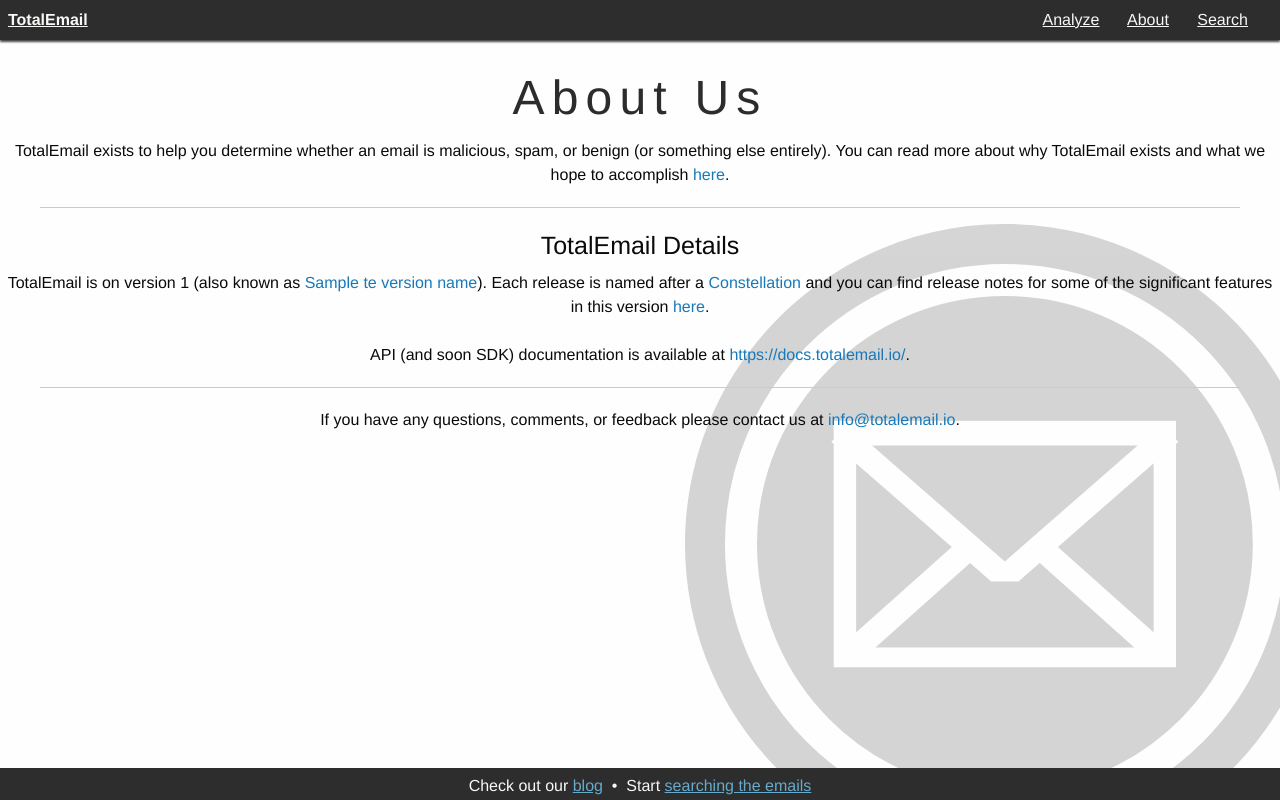
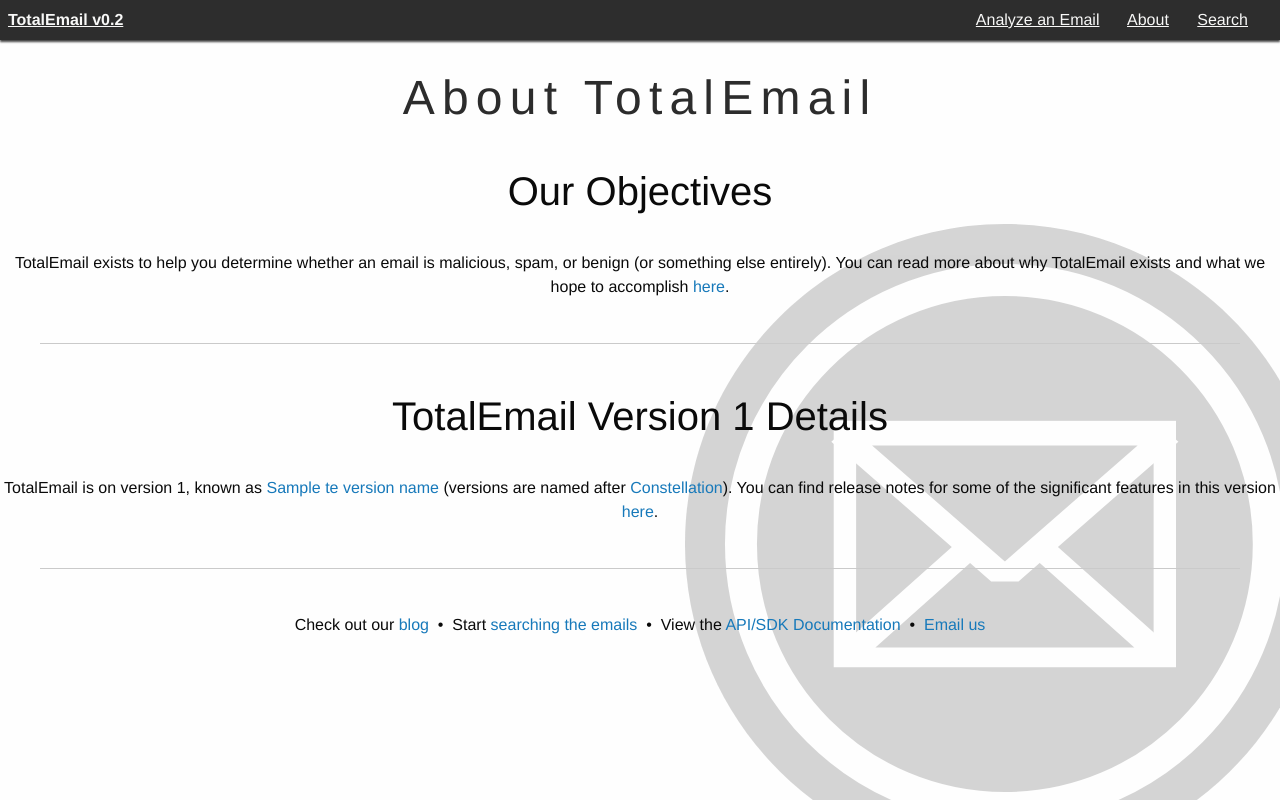
Before and after one commit to wesinator/te-open-core, a Django app: template templates/totalemail/about.html in a window 1280 px wide. Run offline with Django 3.2, Linux system fonts and the light colour scheme; the template is opened without the code that fills it: most values are stand-ins (such as "Sample title", 1, 10 or a date in 2020); some libraries are stand-ins or nearby versions.

Commit message:
Improving html templates for about page and base (adding version number)

```diff
--- a/templates/totalemail/about.html
+++ b/templates/totalemail/about.html
@@ -1,6 +1,6 @@
 {% extends 'totalemail/base.html' %}
 
-{% block title %}About Us{% endblock %}
+{% block title %}About TotalEmail{% endblock %}
 
 {% block content %}
 
@@ -27,29 +27,31 @@
 <br>
 
 <div class="float-center text-center large-6">
-    <h1>About Us</h1>
+    <h1>About TotalEmail</h1>
+
+    <br>
+
+    <h2>Our Objectives</h2>
+
+    <br>
 
     TotalEmail exists to help you determine whether an email is malicious, spam, or benign (or something else entirely). You can read more about why TotalEmail exists and what we hope to accomplish <a href="https://blog.totalemail.io/what-hath-god-wrought/">here</a>.
 
-    <hr>
+    <br><br><hr><br>
 
-    <h4>TotalEmail Details</h4>
+    <h2>TotalEmail Version {{ te_version_number }} Details</h2>
 
-    TotalEmail is on version {{ te_version_number }} (also known as <a href="{{ te_version_link }}">{{ te_version_name }}</a>). Each release is named after a <a href="https://es.wikipedia.org/wiki/Anexo:Constelaciones">Constellation</a> and you can find release notes for some of the significant features in this version <a href="{{ te_version_link }}">here</a>.
+    <br>
 
-    <br><br>
+    TotalEmail is on version {{ te_version_number }}, known as <a href="{{ te_version_link }}">{{ te_version_name }}</a> (versions are named after <a href="https://es.wikipedia.org/wiki/Anexo:Constelaciones">Constellation</a>). You can find release notes for some of the significant features in this version <a href="{{ te_version_link }}">here</a>.
 
-    API (and soon SDK) documentation is available at <a href="https://docs.totalemail.io/">https://docs.totalemail.io/</a>.
+    <br><br><hr><br>
 
-    <hr>
+    Check out our <a href="https://blog.totalemail.io">blog</a> &nbsp;•&nbsp; Start <a href="{% url 'search:index' %}">searching the emails</a> &nbsp;•&nbsp; View the <a href="https://docs.totalemail.io/">API/SDK Documentation</a> &nbsp;•&nbsp; <a href="mailto:info@totalemail.io" target="_top">Email us</a>
 
-    If you have any questions, comments, or feedback please contact us at <a href="mailto:info@totalemail.io" target="_top">info@totalemail.io</a>.
-
-    <br><br>
-
-    <div class="footer">
+    <!-- <div class="footer">
         Check out our <a href="https://blog.totalemail.io">blog</a> &nbsp;•&nbsp; Start <a href="{% url 'search:index' %}">searching the emails</a>
-    </div>
+    </div> -->
 </div>
 
 {% endblock %}
--- a/templates/totalemail/base.html
+++ b/templates/totalemail/base.html
@@ -25,10 +25,10 @@
     <body>
         <div class="top-bar" style="background-color: #2d2d2d; box-shadow: 0px 2px 2px #444444;" id="top">
             <div class="top-bar-left">
-                <a href="{% url 'index' %}" style="color: #f8f8f7;"><b>TotalEmail</b></a>
+                <a href="{% url 'index' %}" style="color: #f8f8f7;"><b>TotalEmail v0.2</b></a>
             </div>
             <div class="top-bar-right">
-                <a href="{% url 'index' %}" style="color: #f8f8f7; padding-right: 1.5em;">Analyze</a>
+                <a href="{% url 'index' %}" style="color: #f8f8f7; padding-right: 1.5em;">Analyze an Email</a>
                 <a href="{% url 'about' %}" style="color: #f8f8f7; padding-right: 1.5em;">About</a>
                 <a href="{% url 'search:index' %}" style="color: #f8f8f7; padding-right: 1.5em;">Search</a>
             </div>
```
